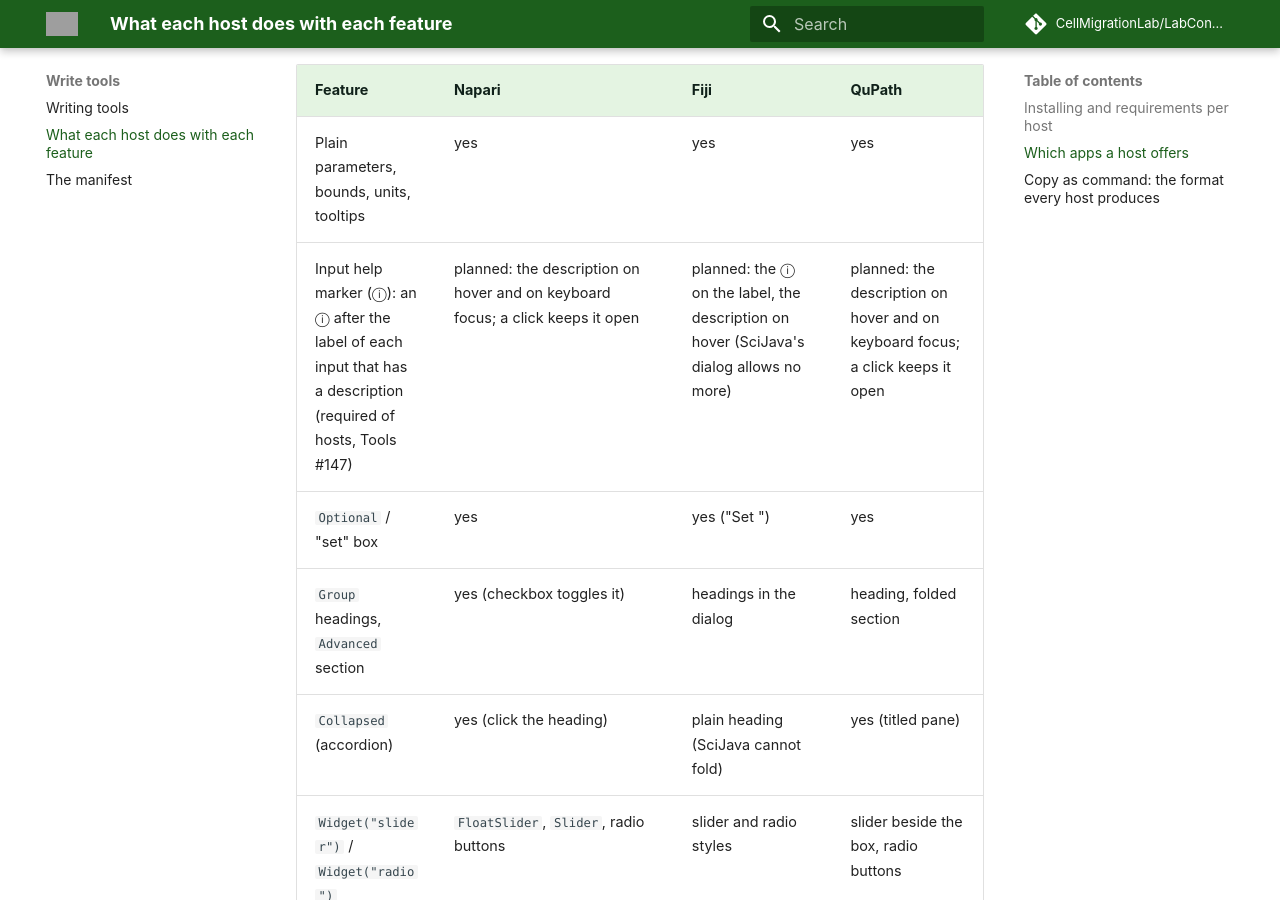
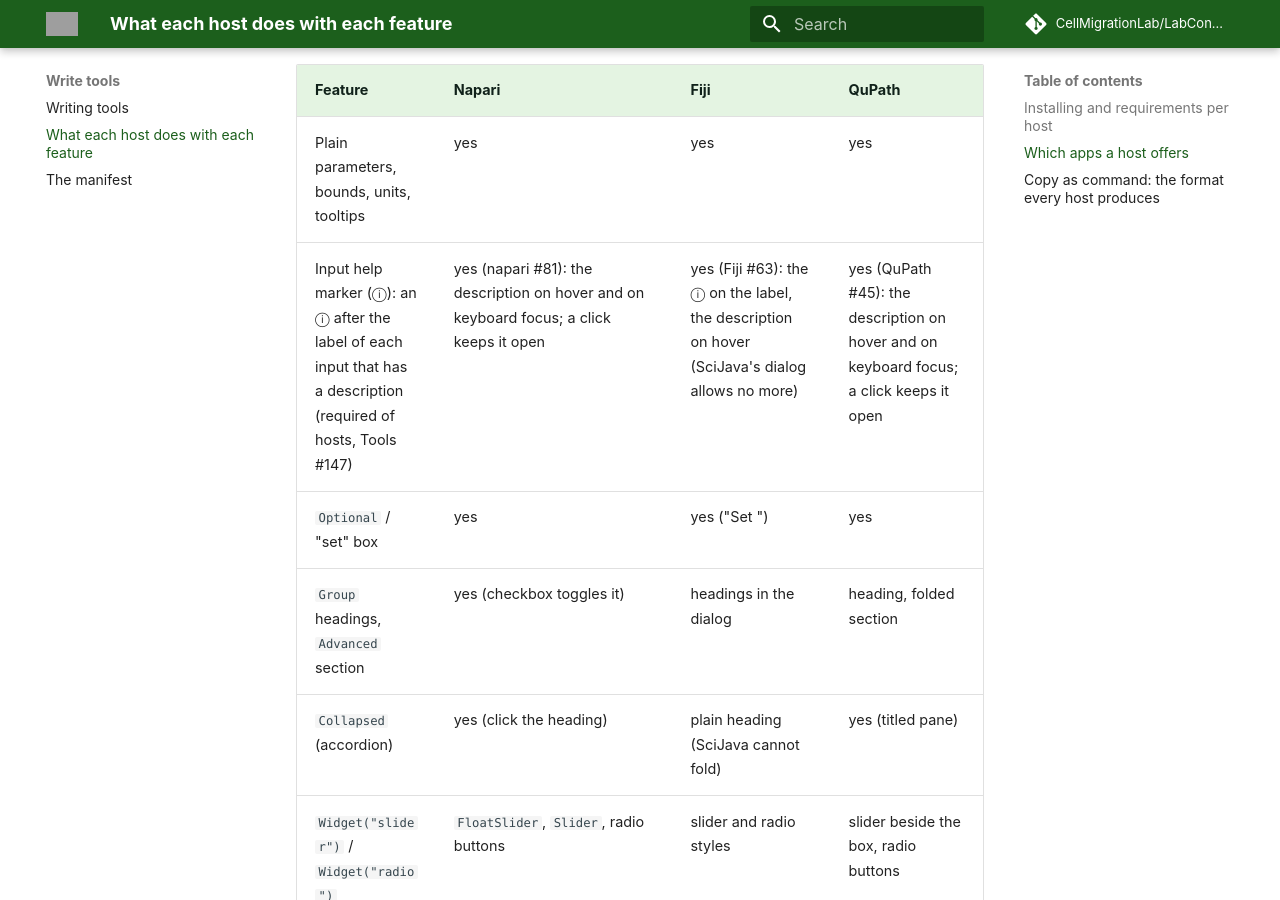
Before and after one commit to CellMigrationLab/LabConstrictor-Tools, an MkDocs documentation site: the page built from docs/HOST_FEATURES.md, in a window 1280 px wide and 900 px high, scrolled down 1810 px. Built offline with MkDocs 1.6.1 and Material for MkDocs 9.7.7, drawn with Linux system fonts in a browser that asks for light colours; some web fonts are replaced; comment, search, counter and statistics services are not loaded.

Commit message:
HOST_FEATURES: the input help marker is done in all three hosts
napari #81, QuPath #45 and Fiji #63 are merged; the row moves from
"planned" to "yes" with the PR of each host.

Co-Authored-By: Claude Opus 5.5 <noreply@anthropic.com>

```diff
--- a/docs/HOST_FEATURES.md
+++ b/docs/HOST_FEATURES.md
@@ -21,7 +21,7 @@ Each host reads the registry. Which app each host *must* offer is the discovery
 | Feature | Napari | Fiji | QuPath |
 |---|---|---|---|
 | Plain parameters, bounds, units, tooltips | yes | yes | yes |
-| Input help marker (ⓘ): an ⓘ after the label of each input that has a description (required of hosts, Tools #147) | planned: the description on hover and on keyboard focus; a click keeps it open | planned: the ⓘ on the label, the description on hover (SciJava's dialog allows no more) | planned: the description on hover and on keyboard focus; a click keeps it open |
+| Input help marker (ⓘ): an ⓘ after the label of each input that has a description (required of hosts, Tools #147) | yes (napari #81): the description on hover and on keyboard focus; a click keeps it open | yes (Fiji #63): the ⓘ on the label, the description on hover (SciJava's dialog allows no more) | yes (QuPath #45): the description on hover and on keyboard focus; a click keeps it open |
 | `Optional` / "set" box | yes | yes ("Set <name>") | yes |
 | `Group` headings, `Advanced` section | yes (checkbox toggles it) | headings in the dialog | heading, folded section |
 | `Collapsed` (accordion) | yes (click the heading) | plain heading (SciJava cannot fold) | yes (titled pane) |
```
